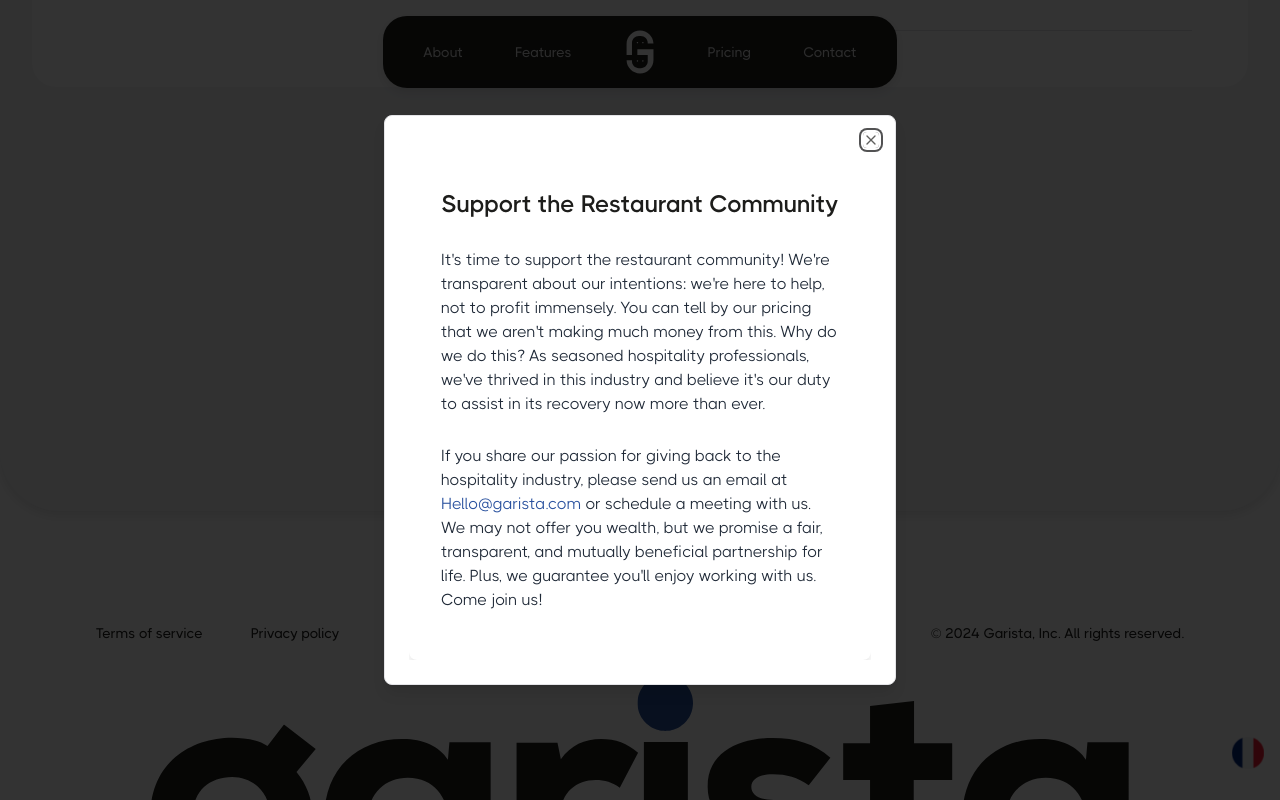
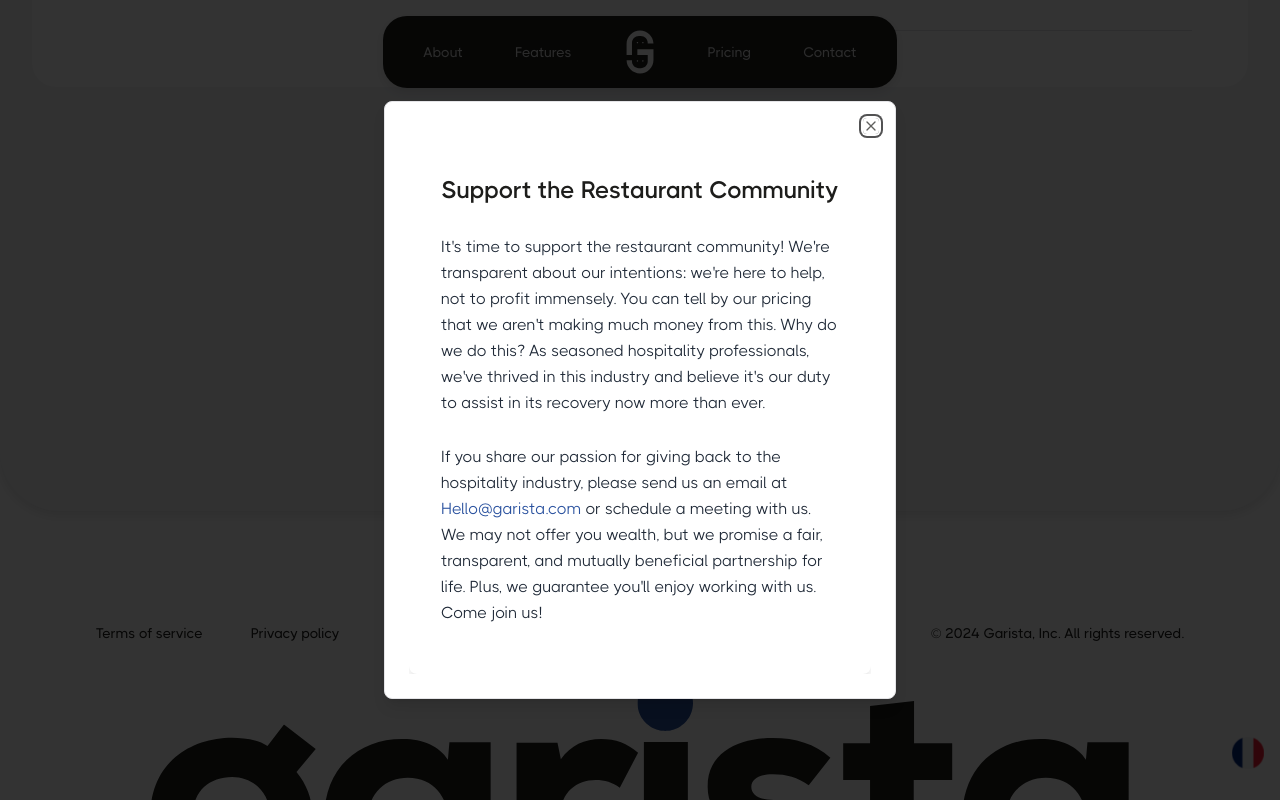
Before and after one commit to whdagency/garistalanding, a Next.js app: page / in a window 1280 px wide. Both pictures are taken after a click on the button "Become A Reseller". Shown: the part 6228-7028 px from the top of the page. Built offline with nearby package versions, Linux system fonts and the light colour scheme.

Commit message:
add privacy and terms of service page

```diff
--- a/components/Reseller.tsx
+++ b/components/Reseller.tsx
@@ -19,7 +19,7 @@ const Reseller = () => {
               Support the Restaurant Community
             </h2>
 
-            <p className="text-base text-gray-800">
+            <p className="text-base text-gray-800 leading-relaxed">
               It&apos;s time to support the restaurant community! We&apos;re
               transparent about our intentions: we&apos;re here to help, not to
               profit immensely. You can tell by our pricing that we aren&apos;t
@@ -29,7 +29,7 @@ const Reseller = () => {
               ever.
             </p>
 
-            <p className="text-base text-gray-800">
+            <p className="text-base text-gray-800 leading-relaxed">
               If you share our passion for giving back to the hospitality
               industry, please send us an email at{" "}
               <Link
```
